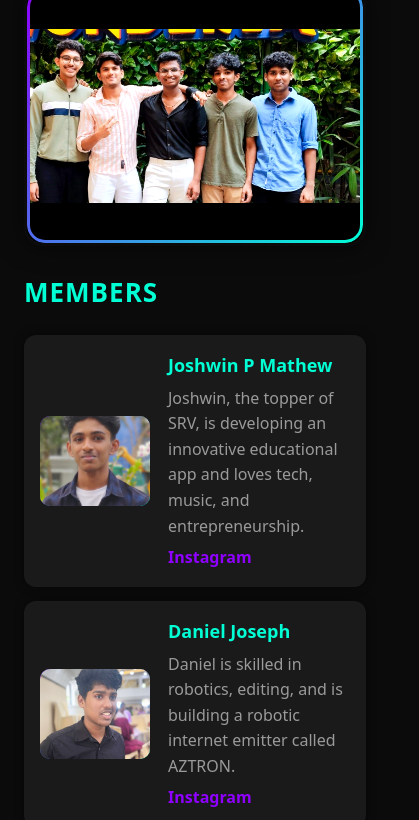
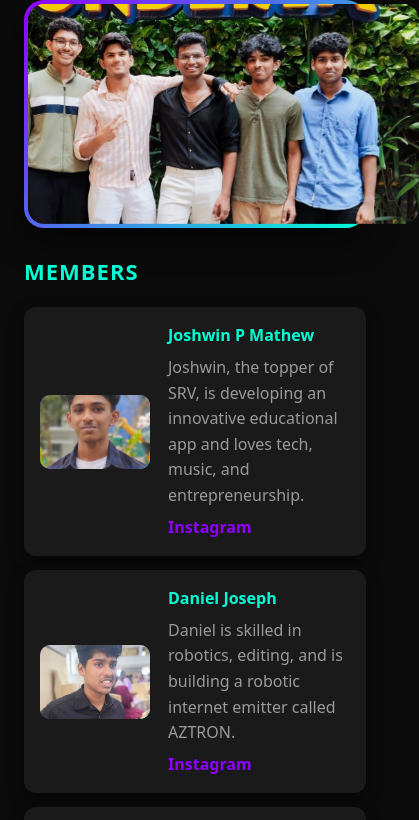
Before and after one commit to joshwinpmathew/Pentane, a plain HTML site: page index.html in a window 390 px wide. Shown: the part 108-928 px from the top of the page, 419 px wide, since content can reach past the window. Drawn offline with Linux system fonts and the light colour scheme.

Commit message:
Update index.html

```diff
--- a/index.html
+++ b/index.html
@@ -3,302 +3,203 @@
 <head>
   <meta charset="utf-8" />
   <meta name="viewport" content="width=device-width, initial-scale=1" />
-
+  <title>PENTANE</title>
   <style>
-    :root {
-      --accent: #8f00ff;
-      --highlight: #00ffd5;
-      --dark: #0b0b0b;
-      --muted: #9a9a9a;
-      --card: #1a1a1a;
-      --max-width: 1100px;
+    :root{
+      --accent:#8f00ff;
+      --highlight:#00ffd5;
+      --dark:#0b0b0b;
+      --muted:#9a9a9a;
+      --card:#1a1a1a;
+      --max-width:1100px;
       font-family: system-ui, -apple-system, 'Segoe UI', Roboto, Arial;
     }
-
-    * { box-sizing: border-box; }
-
-    body {
-      margin: 0;
-      background: var(--dark);
-      color: #eaeaea;
-      line-height: 1.6;
+    *{box-sizing:border-box}
+    body{
+      margin:0;
+      background:var(--dark);
+      color:#eaeaea;
+      -webkit-font-smoothing:antialiased;
+      -moz-osx-font-smoothing:grayscale;
+      line-height:1.6;
+    }
+    .container{
+      max-width:var(--max-width);
+      margin:24px auto;
+      padding:24px;
     }
 
-    .container {
-      max-width: var(--max-width);
-      margin: 0 auto;
-      padding: 24px;
+    /* Title above image */
+    .title-container{
+      text-align:center;
+      margin-bottom:12px;
+    }
+    .title-container h1{
+      margin:0;
+      font-size:56px;
+      letter-spacing:1px;
+      background:linear-gradient(90deg,var(--highlight),var(--accent));
+      -webkit-background-clip:text;
+      -webkit-text-fill-color:transparent;
     }
 
-    /* Title ABOVE the image */
-    .title-container {
-      text-align: center;
-      margin-bottom: 12px;
+    /* Hero with gradient border */
+    .hero{
+      padding:4px; /* gradient border thickness */
+      border-radius:20px;
+      background:linear-gradient(135deg,var(--accent),var(--highlight));
+      box-shadow:0 12px 30px rgba(0,0,0,0.6);
+      margin-bottom:26px;
     }
 
-    h1 {
-      font-size: 56px;
-      margin: 0;
-      letter-spacing: 1px;
-      background: linear-gradient(90deg, var(--highlight), var(--accent));
-      -webkit-background-clip: text;
-      -webkit-text-fill-color: transparent;
+    /* Inner panel that holds the image */
+    .hero-panel{
+      border-radius:16px;
+      overflow:hidden;
+      position:relative;
+      /* keep the incoming image's aspect ratio (1226x635) */
+      aspect-ratio: 1226 / 635;
+      background:transparent;
+      min-height:200px; /* fallback */
     }
 
-    /* Hero Group Photo */
-    .hero {
-      width: 100%;
-      height: 60vh;
-      border-radius: 18px;
-      overflow: hidden;
-      position: relative;
-      border: 3px solid transparent;
-      background-clip: padding-box;
-      box-shadow: 0 0 25px rgba(0,0,0,0.6);
-      margin-bottom: 26px;
+    /* Actual image element — fills the panel without black bars */
+    .hero-panel img{
+      width:100%;
+      height:100%;
+      display:block;
+      object-fit:cover;      /* <-- fills area, NO black bars */
+      object-position:center;
+      filter: none;          /* remove dullness */
+      -webkit-transform: translateZ(0); /* GPU accel */
+      backface-visibility:hidden;
     }
 
-    /* Gradient glowing border */
-    .hero::after {
-      content: "";
-      position: absolute;
-      inset: 0;
-      border-radius: 18px;
-      padding: 3px;
-      background: linear-gradient(135deg, var(--accent), var(--highlight));
-      -webkit-mask:
-        linear-gradient(#fff 0 0) content-box,
-        linear-gradient(#fff 0 0);
-      -webkit-mask-composite: xor;
-      mask-composite: exclude;
-      pointer-events: none;
+    /* Optional very subtle overlay for text legibility (transparent so photo stays bright) */
+    .hero-overlay{
+      position:absolute;
+      inset:0;
+      z-index:1;
+      pointer-events:none;
+      background:linear-gradient(180deg, rgba(11,11,11,0.04), rgba(11,11,11,0.04));
     }
 
-    /* Group image settings */
-    .hero::before {
-      content: "";
-      position: absolute;
-      inset: 0;
-      background-image: url('group-photo.jpg');
-      background-size: contain;   /* FULL IMAGE VISIBLE */
-      background-repeat: no-repeat;
-      background-position: center;
-      filter: brightness(1.05) contrast(1.1) saturate(1.15);
-      background-color: black;
+    /* members & cards */
+    h2.section-title{
+      margin-top:8px;
+      color:var(--highlight);
+      font-size:22px;
+      letter-spacing:1px;
+      text-transform:uppercase;
     }
+    .members{ margin-top:18px; display:flex; flex-direction:column; gap:14px; }
+    .member{
+      display:flex; gap:18px; background:var(--card); padding:16px; border-radius:12px;
+      align-items:center; box-shadow:0 6px 16px rgba(0,0,0,0.45); transition:transform .18s, box-shadow .2s;
+    }
+    .member:hover{ transform:translateY(-4px); box-shadow:0 14px 28px rgba(0,0,0,0.6); }
+    .member-photo{ width:110px; height:110px; border-radius:10px; overflow:hidden; flex:0 0 110px; background:linear-gradient(135deg,var(--accent),var(--highlight)); display:flex; align-items:center; justify-content:center; }
+    .member-photo img{ width:100%; height:100%; object-fit:cover; display:block; }
+    .member-info h3{ margin:0 0 6px; font-size:18px; color:var(--highlight); }
+    .member-info p{ margin:0; color:var(--muted); }
+    .insta-link{ margin-top:6px; display:inline-block; color:var(--accent); font-weight:600; text-decoration:none; }
+    .insta-link:hover{ color:var(--highlight); text-decoration:underline; }
 
-    /* Section titles */
-    h2.section-title {
-      margin-top: 8px;
-      color: var(--highlight);
-      font-size: 26px;
-      letter-spacing: 1px;
-      text-transform: uppercase;
-    }
+    /* funds table */
+    .funds{ margin-top:28px; padding:18px; border-radius:12px; background:var(--card); box-shadow:0 10px 24px rgba(0,0,0,0.45); }
+    table{ width:100%; border-collapse:collapse; margin-top:12px; }
+    th,td{ padding:10px 12px; text-align:left; border-bottom:1px solid rgba(255,255,255,0.06); font-size:15px; }
+    th{ background:linear-gradient(90deg,var(--accent),var(--highlight)); color:#000; font-weight:700; text-align:left; }
+    td.amount{ text-align:right; font-weight:700; color:var(--highlight); }
+    footer{ margin-top:32px; padding:10px 0; text-align:center; color:var(--muted); font-size:14px; border-top:1px solid rgba(255,255,255,0.04); }
 
-    /* Members section */
-    .members {
-      margin-top: 18px;
-      display: flex;
-      flex-direction: column;
-      gap: 14px;
-    }
-
-    .member {
-      display: flex;
-      gap: 18px;
-      background: var(--card);
-      padding: 16px;
-      border-radius: 12px;
-      align-items: center;
-      box-shadow: 0 0 10px rgba(0,0,0,0.5);
-      transition: transform 0.2s, box-shadow 0.3s;
-    }
-
-    .member:hover {
-      transform: translateY(-4px);
-      box-shadow: 0 0 16px var(--accent);
-    }
-
-    .member-photo {
-      width: 110px;
-      height: 110px;
-      border-radius: 10px;
-      background: linear-gradient(135deg, var(--accent), var(--highlight));
-      display: flex;
-      align-items: center;
-      justify-content: center;
-      overflow: hidden;
-      flex: 0 0 110px;
-    }
-
-    .member-photo img {
-      width: 100%;
-      height: 100%;
-      object-fit: cover;
-    }
-
-    .member-info h3 {
-      margin: 0 0 6px;
-      font-size: 18px;
-      color: var(--highlight);
-    }
-
-    .member-info p {
-      margin: 0;
-      color: var(--muted);
-    }
-
-    .insta-link {
-      margin-top: 6px;
-      display: inline-block;
-      color: var(--accent);
-      font-weight: 600;
-      text-decoration: none;
-    }
-
-    .insta-link:hover {
-      text-decoration: underline;
-      color: var(--highlight);
-    }
-
-    /* Funds Section */
-    .funds {
-      margin-top: 28px;
-      padding: 18px;
-      border-radius: 12px;
-      background: var(--card);
-      box-shadow: 0 0 16px rgba(0,0,0,0.5);
-    }
-
-    table {
-      width: 100%;
-      border-collapse: collapse;
-      margin-top: 12px;
-    }
-
-    th, td {
-      padding: 10px 12px;
-      text-align: left;
-      border-bottom: 1px solid rgba(255,255,255,0.08);
-    }
-
-    th {
-      background: linear-gradient(90deg, var(--accent), var(--highlight));
-      color: black;
-      font-weight: 700;
-    }
-
-    td.amount {
-      text-align: right;
-      font-weight: 700;
-      color: var(--highlight);
-    }
-
-    footer {
-      margin-top: 32px;
-      padding: 10px 0;
-      text-align: center;
-      color: var(--muted);
-      font-size: 14px;
-      border-top: 1px solid rgba(255,255,255,0.1);
-    }
-
-    @media (max-width:720px) {
-      h1 { font-size: 36px; }
-      .hero { height: 260px; }
-      .member-photo { width: 90px; height: 90px; }
+    /* responsive adjustments */
+    @media (max-width:900px){ .title-container h1{ font-size:38px; } .member-photo{ width:90px; height:90px; } }
+    @media (max-width:720px){
+      .title-container h1{ font-size:30px; }
+      .hero-panel{ aspect-ratio: 16 / 9; min-height: 220px; }
+      .member-photo{ width:74px; height:74px; }
+      .member-info h3{ font-size:16px; }
     }
   </style>
 </head>
-
 <body>
   <div class="container">
 
-    <!-- TITLE ABOVE IMAGE -->
+    <!-- Title above the image -->
     <div class="title-container">
       <h1>PENTANE</h1>
     </div>
 
-    <!-- GROUP PHOTO -->
-    <header class="hero"></header>
+    <!-- Hero: gradient border contains the image panel -->
+    <header class="hero" role="banner" aria-label="Group photo">
+      <div class="hero-panel">
+        <!-- Use the real image file (replace with your 1226x635 image) -->
+        <img src="group-photo.jpg" alt="Pentane group photo" loading="lazy">
+        <div class="hero-overlay" aria-hidden="true"></div>
+      </div>
+    </header>
 
     <main>
-
-      <!-- MEMBERS -->
       <section>
         <h2 class="section-title">Members</h2>
         <div class="members">
 
-          <!-- MEMBER 1 -->
           <article class="member">
-            <div class="member-photo">
-              <img src="joshwin.jpg">
-            </div>
+            <div class="member-photo"><img src="joshwin.jpg" alt="Joshwin"></div>
             <div class="member-info">
               <h3>Joshwin P Mathew</h3>
               <p>Joshwin, the topper of SRV, is developing an innovative educational app and loves tech, music, and entrepreneurship.</p>
-              <a class="insta-link" href="https://www.instagram.com/joshwinpetermathew/" target="_blank">Instagram</a>
+              <a class="insta-link" href="https://www.instagram.com/joshwinpetermathew/" target="_blank" rel="noopener">Instagram</a>
             </div>
           </article>
 
-          <!-- MEMBER 2 -->
           <article class="member">
-            <div class="member-photo">
-              <img src="daniel.jpg">
-            </div>
+            <div class="member-photo"><img src="daniel.jpg" alt="Daniel"></div>
             <div class="member-info">
               <h3>Daniel Joseph</h3>
               <p>Daniel is skilled in robotics, editing, and is building a robotic internet emitter called AZTRON.</p>
-              <a class="insta-link" href="https://www.instagram.com/dan_._iel___" target="_blank">Instagram</a>
+              <a class="insta-link" href="https://www.instagram.com/dan_._iel___" target="_blank" rel="noopener">Instagram</a>
             </div>
           </article>
 
-          <!-- MEMBER 3 -->
           <article class="member">
-            <div class="member-photo">
-              <img src="krishnadev.jpg">
-            </div>
+            <div class="member-photo"><img src="krishnadev.jpg" alt="Krishnadev"></div>
             <div class="member-info">
               <h3>B. Krishnadev</h3>
               <p>Interested in AI, watches, cars, and fitness. Passionate about merging AI with engineering.</p>
-              <a class="insta-link" href="https://www.instagram.com/b_krishna_dev" target="_blank">Instagram</a>
+              <a class="insta-link" href="https://www.instagram.com/b_krishna_dev" target="_blank" rel="noopener">Instagram</a>
             </div>
           </article>
 
-          <!-- MEMBER 4 -->
           <article class="member">
-            <div class="member-photo">
-              <img src="azeem.jpg">
-            </div>
+            <div class="member-photo"><img src="azeem.jpg" alt="Azeem"></div>
             <div class="member-info">
               <h3>Azeem Khan</h3>
               <p>Second topper of SRV, deeply interested in electronics and modern technologies.</p>
-              <a class="insta-link" href="https://www.instagram.com/aze._.m" target="_blank">Instagram</a>
+              <a class="insta-link" href="https://www.instagram.com/aze._.m" target="_blank" rel="noopener">Instagram</a>
             </div>
           </article>
 
-          <!-- MEMBER 5 -->
           <article class="member">
-            <div class="member-photo">
-              <img src="musthaq.jpg">
-            </div>
+            <div class="member-photo"><img src="musthaq.jpg" alt="Musthaq"></div>
             <div class="member-info">
               <h3>Mohammed Musthaq</h3>
               <p>Inspired by IPS, focused on discipline, workouts, and self-growth.</p>
-              <a class="insta-link" href="https://www.instagram.com/mustaq_t_s" target="_blank">Instagram</a>
+              <a class="insta-link" href="https://www.instagram.com/mustaq_t_s" target="_blank" rel="noopener">Instagram</a>
             </div>
           </article>
 
         </div>
       </section>
 
-      <!-- FUNDS TABLE -->
-      <section class="funds">
-        <h2 class="section-title">PENTANE CHITS AND FUNDS</h2>
-
+      <section class="funds" aria-labelledby="funds-title">
+        <h2 id="funds-title" class="section-title">PENTANE CHITS AND FUNDS</h2>
         <table>
+          <thead>
             <tr><th>Name</th><th style="text-align:right">Savings (₹)</th></tr>
+          </thead>
+          <tbody>
             <tr><td>Joshwin</td><td class="amount">₹1320</td></tr>
             <tr><td>Azeem</td><td class="amount">₹940</td></tr>
             <tr><td>Krishnadev</td><td class="amount">₹1250</td></tr>
@@ -307,16 +208,15 @@
             <tr><td>Abhirami</td><td class="amount">₹1170</td></tr>
             <tr><td>Lakshitha</td><td class="amount">₹910</td></tr>
             <tr><td>Dhwani</td><td class="amount">₹870</td></tr>
+          </tbody>
+          <tfoot>
             <tr><th>Total</th><th style="text-align:right">₹9310</th></tr>
+          </tfoot>
         </table>
       </section>
-
     </main>
 
-    <footer>
-      Developer: Joshwin P Mathew
-    </footer>
-
+    <footer>Developer: Joshwin P Mathew</footer>
   </div>
 </body>
 </html>
```
Lines whose indentation alone changed are shown as unchanged.
